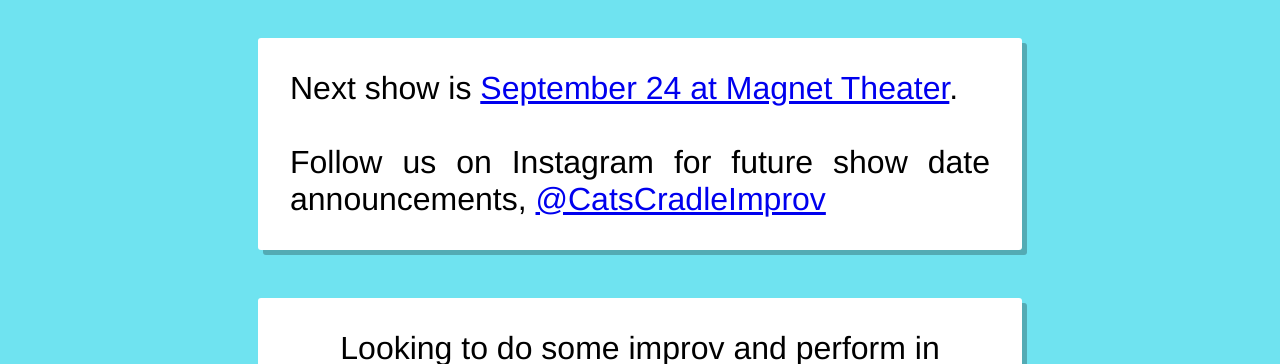
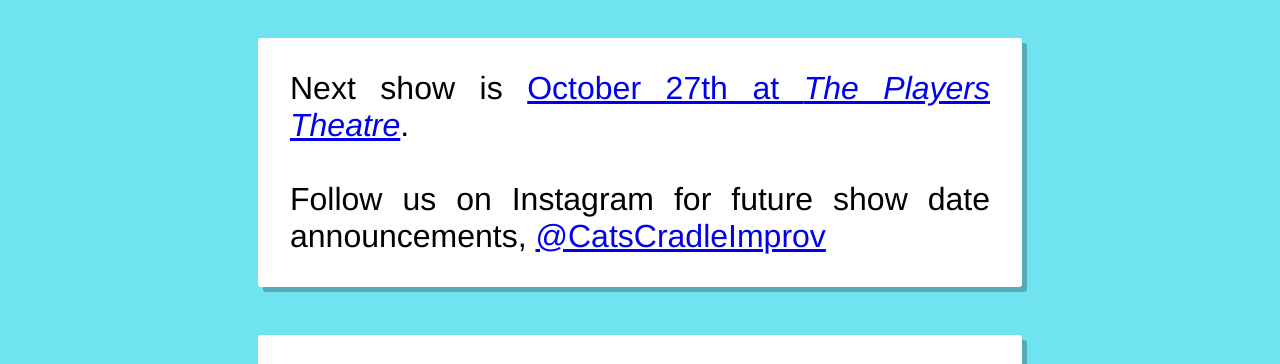
Before and after one commit to bronzehedwick/catscradleimprov.com, a plain HTML site: page index.html in a window 1280 px wide. Shown: the part 371-735 px from the top of the page. Drawn offline with Linux system fonts and the light colour scheme.

Commit message:
Add Players Theatre tickets

```diff
--- a/index.html
+++ b/index.html
@@ -12,7 +12,7 @@
       <img class="logo" src="./images/logo.jpg" alt="Cat's Cradle. Directed by Richard J. Kryztoforski">
     </header>
     <main>
-      <p class="box callout">Next show is <a href="https://magnettheater.com/show/57694/">September 24 at Magnet Theater</a>.<br><br> Follow us on Instagram for future show date announcements, <a href="https://www.instagram.com/catscradleimprov/">@CatsCradleImprov</a></p>
+      <p class="box callout">Next show is <a href="https://ci.ovationtix.com/277/production/1180337?performanceId=11364838">October 27th at <em>The Players Theatre</em></a>.<br><br> Follow us on Instagram for future show date announcements, <a href="https://www.instagram.com/catscradleimprov/">@CatsCradleImprov</a></p>
       <p class="box callout centered">Looking to do some improv and perform in shows? Sign up for the <a href="https://rjk.nyc/improvise">Ensemble Project</a></p>
       <p class="box">New York's finest improvisers bring this rare Chicago form to the stage! The Cat's Cradle is a high-energy, psychedelic spectacular of improvised theater that morphs and transforms from one world to the next—it's James Joyce meets American Ninja Warrior.  Leave your Harolds at the door, because things are about to get wild.</p>
       <div class="ensemble">
```
